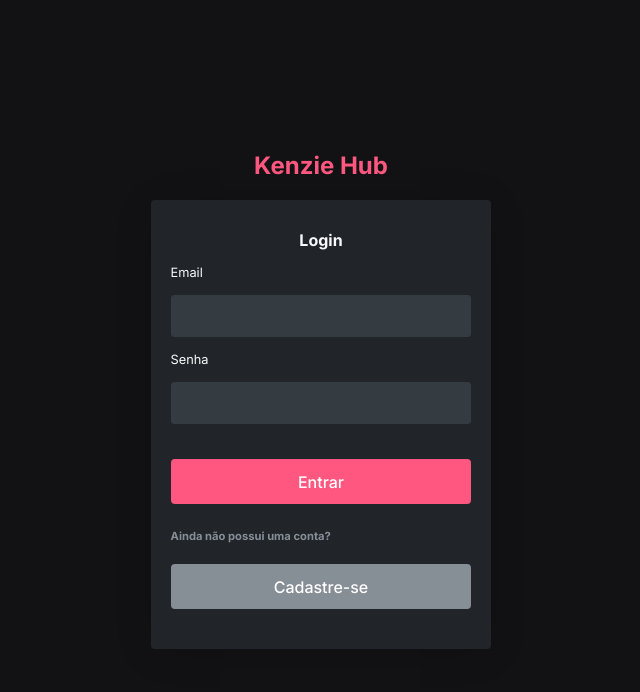
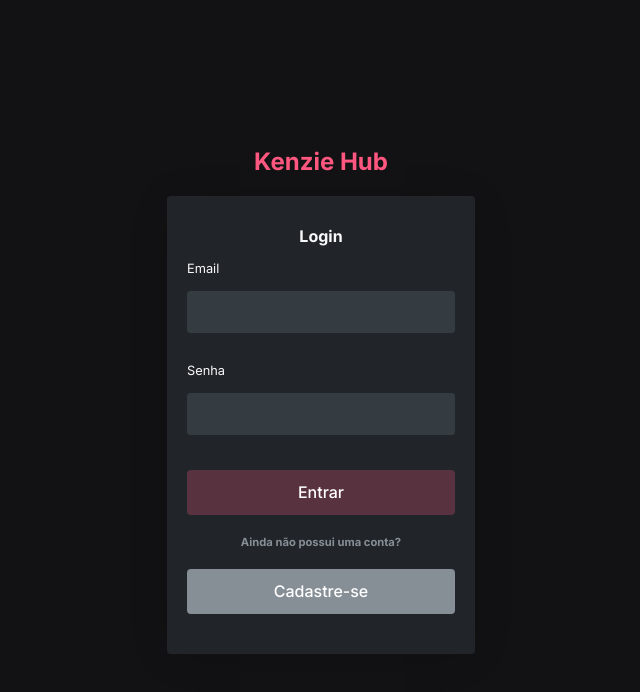
Before and after one commit to Kenzie-Academy-Brasil-Developers/react-entrega-s2-kenzie-hub-natanzbm, a React (Create React App) app: page /login in a window 1280 px wide. Shown: the top 692 px of the page, without its empty margins (319-959 px from the left). Built offline with nearby package versions, Linux system fonts and the light colour scheme.

Commit message:
feat: disabled button feature

```diff
--- a/src/pages/Login/index.jsx
+++ b/src/pages/Login/index.jsx
@@ -19,6 +19,7 @@
   const {
     register,
     handleSubmit,
+    formState,
     formState: { errors },
   } = useForm({
     resolver: yupResolver(schema),
@@ -65,7 +66,9 @@
             register={register}
             error={errors.password?.message}
           />
-          <Button type="submit">Entrar</Button>
+          <Button type="submit" disabled={!formState.isDirty}>
+            Entrar
+          </Button>
           <span>Ainda não possui uma conta?</span>
           <Button
             type="button"
--- a/src/pages/Login/styles.js
+++ b/src/pages/Login/styles.js
@@ -25,6 +25,12 @@
     justify-content: center;
     max-width: 370px;
 
+    form {
+        display: flex;
+        flex-direction: column;
+        align-items: center;
+    }
+
     span {
         color: var(--grey-1);
         font-size: 0.7rem;
--- a/src/pages/Signup/index.jsx
+++ b/src/pages/Signup/index.jsx
@@ -43,6 +43,7 @@
   const {
     register,
     handleSubmit,
+    formState,
     formState: { errors },
   } = useForm({
     resolver: yupResolver(schema),
@@ -127,7 +128,9 @@
             <option value="module5">Quinto Módulo</option>
             <option value="module6">Sexto Módulo</option>
           </Select>
-          <Button type="submit">Cadastrar</Button>
+          <Button disabled={!formState.isDirty} type="submit">
+            Cadastrar
+          </Button>
         </form>
       </Box>
     </Container>
```
Also changed, not shown: 1 other file (tests, documents, lock files or other folders).
